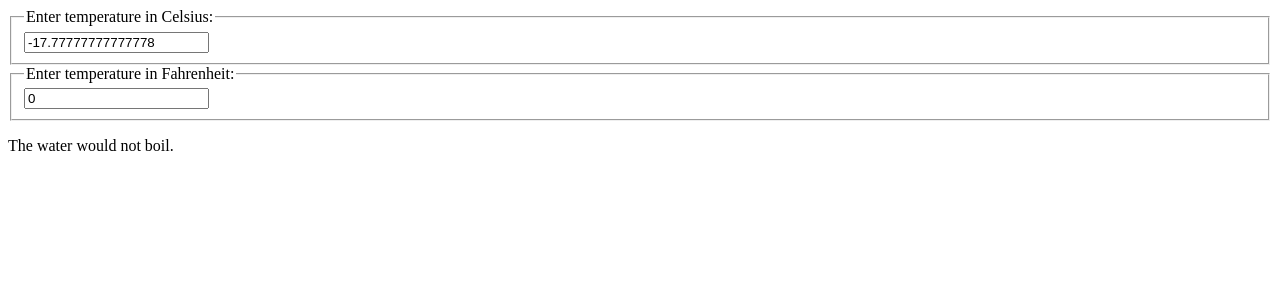
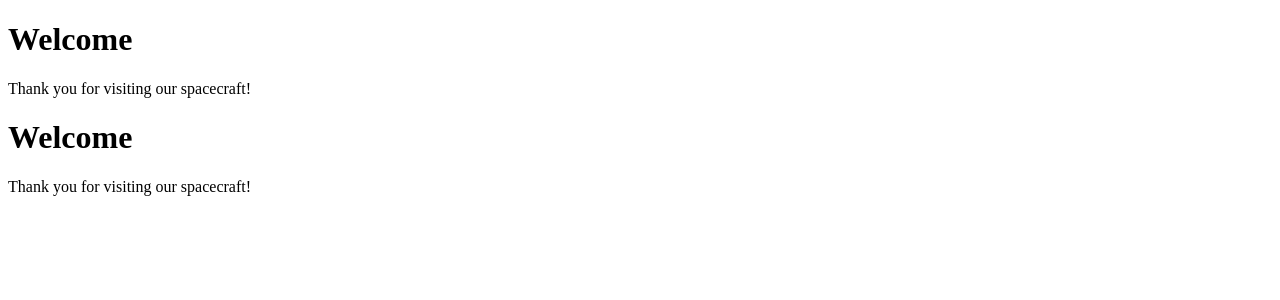
Before and after one commit to MinJeong1221/React-learn, a React (Create React App) app in the folder ts-practice/: page / in a window 1280 px wide. Shown: the top 300 px of the page. Built offline with nearby package versions, Linux system fonts and the light colour scheme.

Commit message:
state 끌어올리기

```diff
--- a/ts-practice/src/App.tsx
+++ b/ts-practice/src/App.tsx
@@ -1,14 +1,16 @@
-import React from 'react';
+// import React from 'react';
 // import Clock from './pages/2-4/Clock';
 // import Composition from './pages/2-5/Composition';
 // import Extraction from './pages/2-5/Extraction';
 // import ClassClock from './pages/2-6/ClassClock'
 // import Event from './pages/2-7/Event';
 // import Greeting from './pages/2-8/Greeting';
-import List from './pages/2-9/List';
-import Controlled from './pages/2-10/Controlled';
-import UnControlled from './pages/2-10/UnControlled';
-import Calculator from './pages/2-11/Calculator';
+// import List from './pages/2-9/List';
+// import Controlled from './pages/2-10/Controlled';
+// import UnControlled from './pages/2-10/UnControlled';
+// import Calculator from './pages/2-11/Calculator';
+import Composite from './pages/2-12/Composite';
+import Specialize from './pages/2-12/Specialize';
 
 function App() {
   // const comment = {
@@ -31,10 +33,12 @@ function App() {
       {/* <ClassClock /> */}
       {/* <Event /> */}
       {/* <Greeting /> */}
-      {/* <List/> */}
-      {/* <Controlled/> */}
-      {/* <UnControlled/> */}
-      <Calculator/>
+      {/* <List /> */}
+      {/* <Controlled /> */}
+      {/* <UnControlled /> */}
+      {/* <Calculator /> */}
+      <Composite />
+      <Specialize />
     </>
   );
 }
--- /dev/null
+++ b/ts-practice/src/pages/2-12/Composite.tsx
@@ -0,0 +1,17 @@
+import React from 'react'
+import FancyBorder from './FancyBorder';
+
+function Composite(): React.ReactElement {
+  return (
+    <FancyBorder color="blue">
+      <h1 className="Dialog-title">
+        Welcome
+      </h1>
+      <p className="Dialog-message">
+        Thank you for visiting our spacecraft!
+      </p>
+    </FancyBorder>
+  )
+}
+
+export default Composite;
--- /dev/null
+++ b/ts-practice/src/pages/2-12/FancyBorder.tsx
@@ -0,0 +1,16 @@
+import React from 'react'
+
+interface Props {
+    children: React.ReactNode;
+    color: string
+}
+
+function FancyBorder(props: Props): React.ReactElement {
+    return (
+      <div className={'FancyBorder FancyBorder-' + props.color}>
+        {props.children}
+      </div>
+    );
+  }
+
+export default FancyBorder;
--- /dev/null
+++ b/ts-practice/src/pages/2-12/Specialize.tsx
@@ -0,0 +1,30 @@
+import React from 'react'
+import FancyBorder from './FancyBorder'
+
+interface Props{
+    title: string,
+    message: string
+}
+
+function Dialog(props: Props): React.ReactElement {
+    return (
+      <FancyBorder color="blue">
+        <h1 className="Dialog-title">
+          {props.title}
+        </h1>
+        <p className="Dialog-message">
+          {props.message}
+        </p>
+      </FancyBorder>
+    );
+}
+
+function Specialize(): React.ReactElement {
+    return (
+        <Dialog
+            title="Welcome"
+            message="Thank you for visiting our spacecraft!" />
+    )
+  }
+
+export default Specialize;
```
